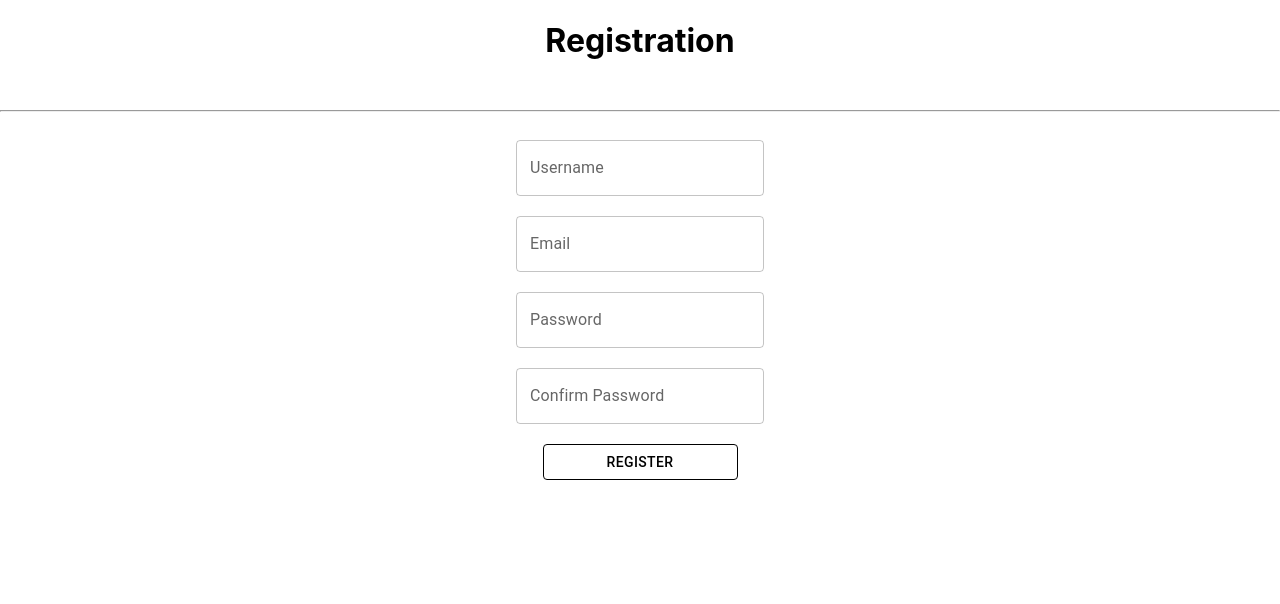
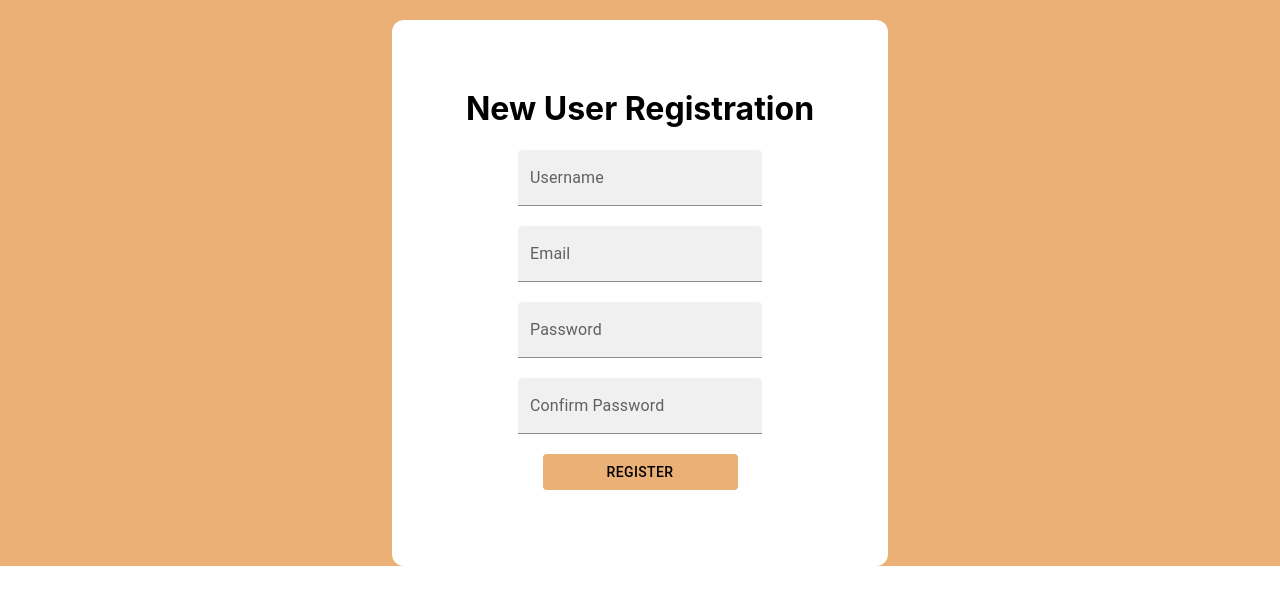
Before and after one commit to SerhiiMaltsev/StoreApp, a React (Create React App) app in the folder frontend/: page /registration in a window 1280 px wide. Shown: the top 604 px of the page. Built offline with nearby package versions, Linux system fonts and the light colour scheme.

Commit message:
homepage styling

```diff
--- a/frontend/package.json
+++ b/frontend/package.json
@@ -5,6 +5,7 @@
   "dependencies": {
     "@emotion/react": "^11.9.0",
     "@emotion/styled": "^11.8.1",
+    "@mui/icons-material": "^5.8.3",
     "@mui/material": "^5.8.2",
     "@stripe/react-stripe-js": "^1.8.1",
     "@stripe/stripe-js": "^1.31.0",
@@ -17,6 +18,7 @@
     "react-dom": "^18.1.0",
     "react-router-dom": "^6.3.0",
     "react-scripts": "5.0.1",
+    "react-scroll": "^1.8.7",
     "stripe": "^9.6.0",
     "web-vitals": "^2.1.4"
   },
--- a/frontend/src/App.js
+++ b/frontend/src/App.js
@@ -2,6 +2,7 @@ import { UserContext } from "./Contexts/userContext";
 import { useState, useContext } from 'react';
 import Login from "./Components/Login/Login.js"
 import Home from "./Components/Home/Home.js"
+
 
 function App() {
   const { user } = useContext(UserContext);
@@ -9,14 +10,10 @@ function App() {
 
   return (
     <div className="App">
-      <BrowserRouter >
-        <Routes>
-          <Route path='/' element={<Home/>}/>
-          <Route path='/login' element={<Login/>}/>
-          <Route path='/profile' element={<Profile/>}/>
-          <Route path='/shoppingcart' element={<ShoppingCart/>}/>
-        </Routes>
-      </BrowserRouter>
+      {username==='' ? <Login
+      /> : <Home
+      />
+      }
     </div>
   );
 }
--- /dev/null
+++ b/frontend/src/Components/Login/Description.js
@@ -0,0 +1,93 @@
+import Grid from "@mui/material/Grid";
+import React, { useState, useEffect, useRef, useContext } from "react";
+import Typography from '@mui/material/Typography';
+import {Box} from '@mui/material'
+
+
+const Description = () => {
+    return(
+        <>
+        <br></br> <br></br>
+        <Grid
+        container
+        spacing={0}
+        direction="column"
+        alignItems="center"
+        justifyContent="center"
+        >
+            <Box sx = {{
+            width: 1100,
+            height: 170,
+            borderRadius: 3,
+            padding: 6,
+            display: 'flex',
+            flexDirection: 'column',
+            alignItems: 'center',
+            backgroundColor: '#C3C7D2',}}>
+                <h1>What is the UVA Marketplace?</h1>
+                <Typography align = "center">Do you have clothes hanging in the back of your closet that haven’t been worn in years?
+                    Or maybe you’re graduating and don’t know what to do with those math textbooks on your desk. With UVA Marketplace,
+                    connect instantly with thousands of students to buy and sell your items. Our site offers secure payments and safety
+                    measures to ensure that each transaction is fair and safe.</Typography>
+            </Box>
+        </Grid>
+        <Grid
+        container
+        spacing={0}
+        direction="column"
+        alignItems="center"
+        justifyContent="center"
+        >
+        <div style={{ display: 'flex', justifyContent: 'space-evenly'}}>
+          <Box m={10} p={2} sx={{
+            width: 600,
+            height: 200,
+            borderRadius: 3,
+            padding: 4,
+            display: 'flex',
+            flexDirection: 'column',
+            alignItems: 'center',
+            backgroundColor: '#C3C7D2',
+            }}>
+            <h1>For Buyers:</h1>
+            <Typography align = "center">UVA Marketplace offers a variety of categories to browse through, from UVA merch to electronics.
+            Sort through hundreds of student-listed items to find what you need!
+            </Typography>
+            </Box>
+          <Box m={10} p={2} sx={{
+            width: 600,
+            height: 200,
+            justifyContent: 'top',
+            borderRadius: 5,
+            padding: 4,
+            display: 'flex',
+            flexDirection: 'column',
+            alignItems: 'center',
+            backgroundColor: '#C3C7D2',
+            }}>
+              <h1>For Sellers:</h1>
+              <Typography align = "center">Do you have clothes hanging in the back of your closet that haven’t been worn in years?
+                    Or maybe you’re graduating and don’t know what to do with those math textbooks on your desk. With UVA Marketplace,
+                    connect instantly with thousands of students to buy and sell your items. Our site offers secure payments and safety
+                    measures to ensure that each transaction is fair and safe.</Typography>
+          </Box>
+        </div>
+        <div>
+        </div>
+      </Grid>
+      <Grid
+        container
+        spacing={5}
+        padding = {5}
+        direction="column"
+        alignItems="center"
+        justifyContent="center"
+        sx = {{backgroundColor: "#EBB075", height: "200px"}}>
+          <h1>User Testimonial:</h1>
+          <Typography align = "center">"UVA Marketplace helped me reduce waste and make money off of things I was going to throw away after moving out!"   ~ Jason S, UVA '22</Typography>
+      </Grid>
+        </>
+    )
+};
+
+export default Description;
--- a/frontend/src/Components/Login/Login.js
+++ b/frontend/src/Components/Login/Login.js
@@ -6,6 +6,10 @@ import Typography from '@mui/material/Typography';
 import { Link } from "react-router-dom";
 import { UserContext} from '../../Contexts/userContext';
 import Home from "../Home/Home.js"
+import {Box} from '@mui/material'
+import Description from './Description.js'
+import { animateScroll as scroll } from "react-scroll";
+import ArrowCircleDownTwoToneIcon from '@mui/icons-material/ArrowCircleDownTwoTone';
 
 function Login() {
   const userNameRef = useRef(null);
@@ -51,53 +55,86 @@ function Login() {
     setloggedIn(true)
   }
 
+  const scrollToBottom = () => {
+    scroll.scrollToBottom();
+  };
+
   return (
-    <div>
+    <>
+      <div style={{ backgroundImage: "url(/cropped_edit_uva.png)", display: 'flex', flexDirection: 'row', alignContent: 'center' }}>
         { user ? <Home /> :
-      <div>
-      <h1 style={{textAlign: "center"}}>Welcome To UVA Market Place</h1> <br></br> <hr></hr> <br></br>
+        <Grid
+        container
+        spacing={0}
+        direction="column"
+        alignItems="center"
+        justifyContent="center"
+        style={{ minHeight: '100vh' }}
+        >
+        <Typography variant="h2" style={{textAlign: "center", fontWeight: 'bold'}}>UVA MARKETPLACE</Typography>
+        <Typography variant="h5" style={{textAlign: "center", fontWeight: 'bold'}}>Built for Students, By Students</Typography> <br></br>
         <div style={{ display: 'flex', justifyContent: 'space-evenly'}}>
+          <Box m={10} p={2} sx={{
+            width: 300,
+            height: 300,
+            borderRadius: 3,
+            display: 'flex',
+            flexDirection: 'column',
+            alignItems: 'center',
+            backgroundColor: '#FFFFFF',
+            }}>
+            <h3>Existing Users</h3> <br></br>
             <form onSubmit={loginUser} >
-          <TextField varient='outlined'
-            id="outlined-basic"
-            variant="outlined"
-            label="User Name"
+              <TextField variant='filled'
+                id="filled-basic"
+                label="Username"
                 inputRef={userNameRef}
               /> <br></br><br></br>
-
-          <TextField varient='outlined'
-            id="outlined-basic"
-            variant="outlined"
+              <TextField variant='filled'
+                id="filled-basic"
                 label="Password"
                 inputRef={passwordRef}
               /> <br></br><br></br>
               <Button type="submit" variant='outlined'
-              sx={{ color: '#000000', borderColor: '#000000', width: "195px" }}>Login
+                  sx={{ backgroundColor: '#EBB075', color: '#111111', borderColor: '#000000', width: "155px"}}>Login
                 </Button>
             </form>
-
-        <div>
-
+            </Box>
+          <Box m={10} p={2} sx={{
+            width: 300,
+            height: 300,
+            justifyContent: 'top',
+            borderRadius: 5,
+            display: 'flex',
+            flexDirection: 'column',
+            alignItems: 'center',
+            backgroundColor: '#FFFFFF',
+            }}>
+              <h3>New Users</h3> <br></br>
               <Button
                   onClick={setGuest}
                   variant='outlined'
-                sx={{ color: '#000000', borderColor: '#000000', width: "195px" }}> Continue as Guest <br></br>
+                  sx={{ backgroundColor: '#EBB075', color: '#111111', borderColor: '#000000', width: "195px" }}> Continue as Guest <br></br>
               </Button> <br></br><br></br>
 
             <Link to='Registration' style={{textDecoration: 'none', justifyContent:'center'}}>
               <Button
                   variant='outlined'
-                sx={{ color: '#000000', borderColor: '#000000', width: "195px" }}> Register <br></br>
+                  sx={{ backgroundColor: '#EBB075', color: '#111111', borderColor: '#000000', width: "195px" }}> Register <br></br>
               </Button>
             </Link>
+          </Box>
         </div>
+        <Button variant = "contained" onClick = {scrollToBottom} startIcon={<ArrowCircleDownTwoToneIcon />}
+            sx={{ backgroundColor: '#EBB075', color: '#111111', borderColor: '#000000', width: "155px"}}>
+        Learn More</Button>
+        <div>
         </div>
-        <center>
-          <h3> Write Up About Site...</h3>
-        </center>
-        </div>
+      </Grid>
       }
       </div>
+      <Description/>
+    </>
   )
 }
 
--- a/frontend/src/Components/Login/Registration.js
+++ b/frontend/src/Components/Login/Registration.js
@@ -3,6 +3,7 @@ import TextField from "@mui/material/TextField";
 import Grid from "@mui/material/Grid";
 import React, { useState, useEffect, useRef, useContext } from "react";
 import Typography from '@mui/material/Typography';
+import {Box} from '@mui/material'
 import { Link } from "react-router-dom";
 import axios from "axios"
 import { UserContext} from '../../Contexts/userContext';
@@ -45,52 +46,65 @@ function Regstration() {
   }
 
   return (
-    <div>
-        <h1 style={{textAlign: "center"}}>Registration</h1> <br></br> <hr></hr> <br></br>
+    <div style={{
+        backgroundColor: '#EBB075',
+      }}>
+        <br></br>
         <center>
         {!hasRegistered &&
+                <Box sx = {{
+                    width: 400,
+                    height: 450,
+                    borderRadius: 3,
+                    padding: 6,
+                    display: 'flex',
+                    flexDirection: 'column',
+                    alignItems: 'center',
+                    backgroundColor: 'white',}}>
+                <h1 style={{textAlign: "center"}}>New User Registration</h1>
                 <div style={{alignContent: 'center'}}>
                     <form onSubmit={addUser} style={{alignContent: 'center'}}>
-                    <TextField varient='outlined'
-                        id="outlined-basic"
-                        variant="outlined"
+                        <TextField
+                            id="filled-basic"
+                            variant="filled"
                             label="Username"
                             inputRef={userNameRef}
                         /> <br></br><br></br>
 
-                    <TextField varient='outlined'
-                        id="outlined-basic"
-                        variant="outlined"
+                        <TextField
+                            id="filled-basic"
+                            variant="filled"
                             label="Email"
                             inputRef={emailRef}
                         /> <br></br><br></br>
 
-                    <TextField varient='outlined'
-                        id="outlined-basic"
-                        variant="outlined"
+                        <TextField
+                            id="filled-basic"
+                            variant="filled"
                             label="Password"
                             inputRef={passwordRef}
                             type="password"
                         /> <br></br><br></br>
 
-                    <TextField varient='outlined'
-                        id="outlined-basic"
-                        variant="outlined"
+                        <TextField
+                            id="filled-basic"
+                            variant="filled"
                             label="Confirm Password"
                             inputRef={confirmPasswordRef}
                             type="password"
                         /> <br></br><br></br>
 
-                    <Button type="submit" variant='outlined'
-                        sx={{ color: '#000000', borderColor: '#000000', width: "195px" }}>Register
+                        <Button type="submit" variant='filled'
+                            sx={{ backgroundColor: '#EBB075', color: '#000000', borderColor: '#000000', width: "195px" }}>Register
                         </Button>
                     </form>
                 </div>
+                </Box>
         }
         {hasRegistered &&
             <center>
                 <div>
-                    <p>Congratulations {userName}, Welcome to UVA MarketPlace</p>
+                    <p>Congratulations {userName}, Welcome to UVA MarketPlace!</p>
                     <Link to='Home' style={{textDecoration: 'none', justifyContent:'center' }}>
                         <Button
                             variant='outlined'
```
Also changed, not shown: 2 other files (tests, documents, lock files or other folders). Lines whose indentation alone changed are shown as unchanged.
